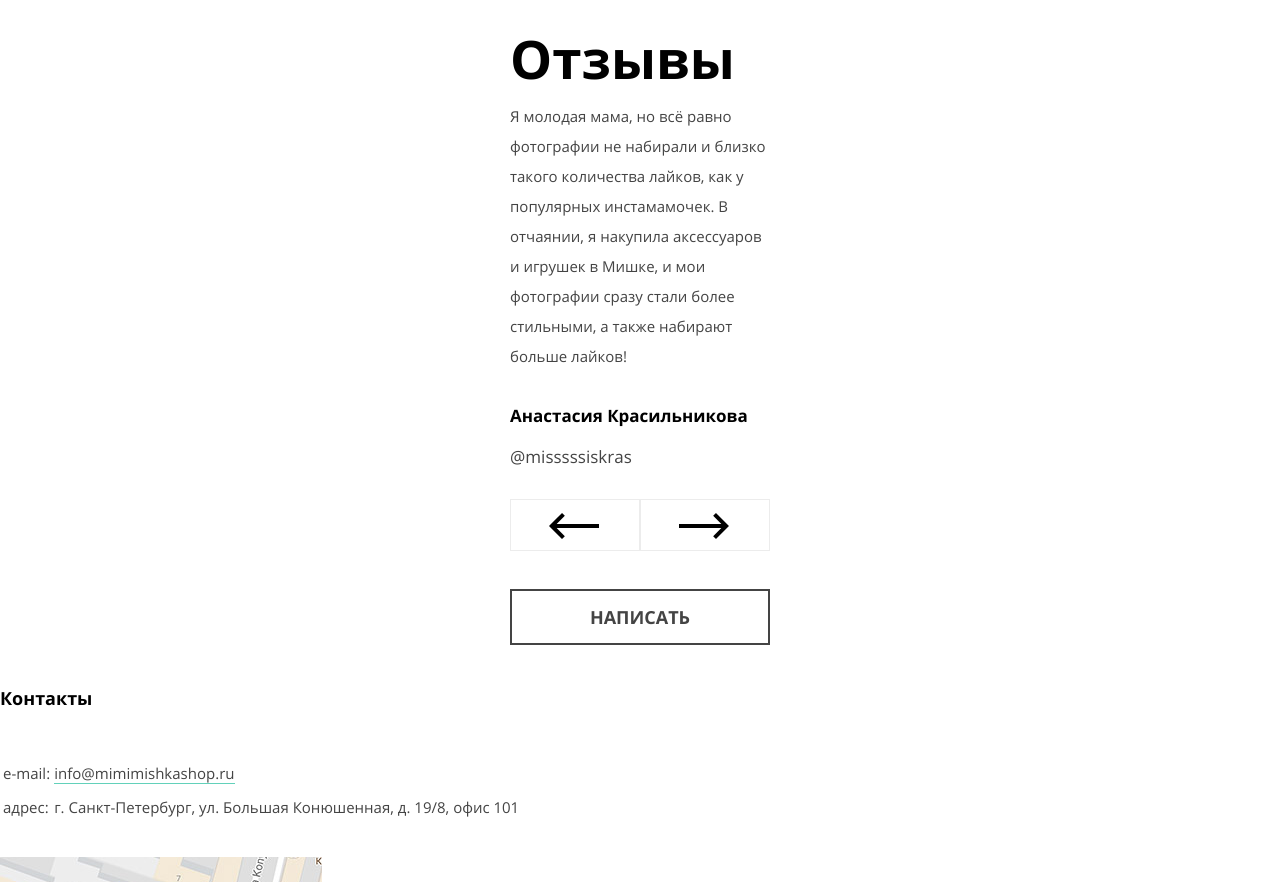
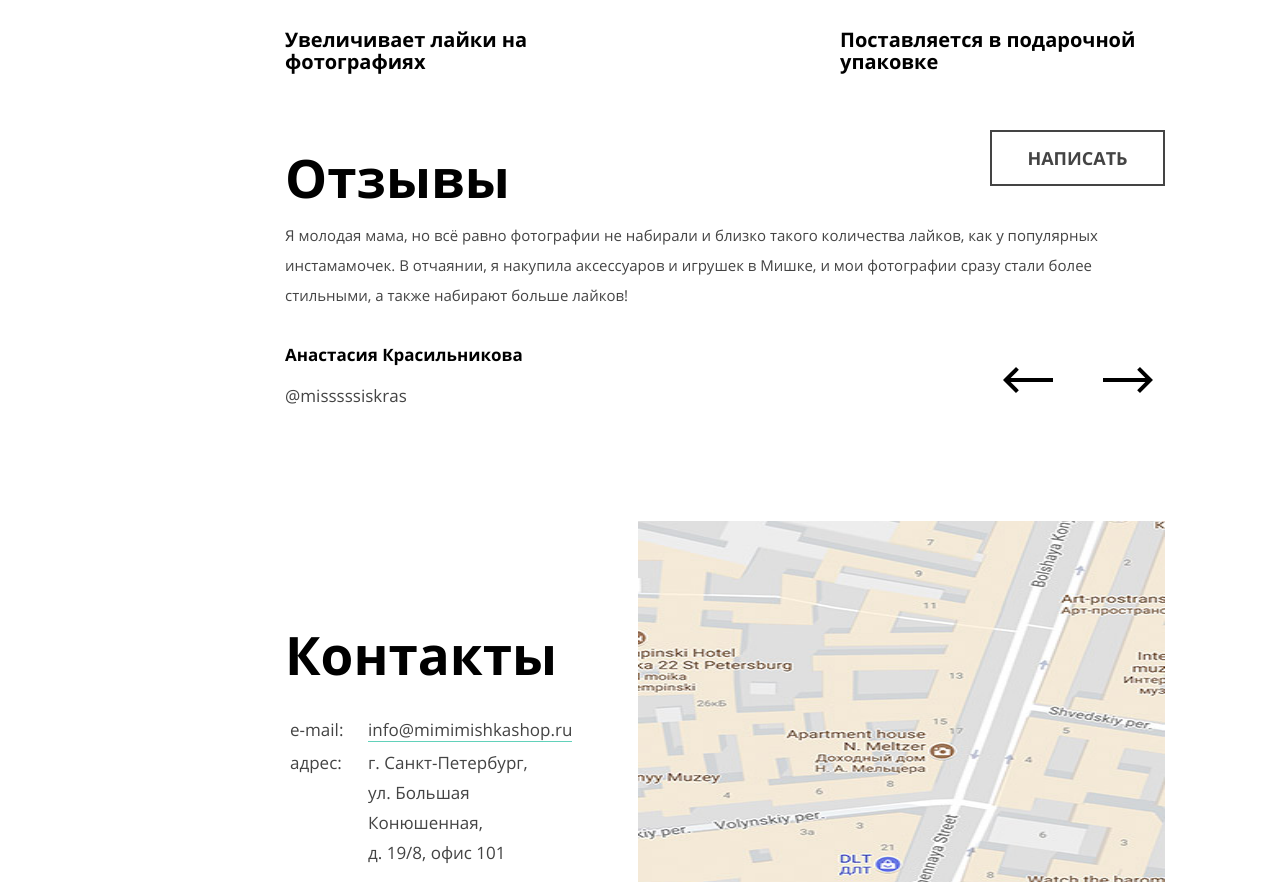
Before and after one commit to aliks-ray/1305465-mishka-20, a plain HTML site: page source/index.html in a window 1280 px wide. Shown: the part 1918-2800 px from the top of the page. Drawn offline with nearby package versions, Linux system fonts and the light colour scheme; files that its build step writes are made by us from their sources; files whose address does not match are found by name.

Commit message:
Закончена верстка адапивных сеток на главной

```diff
--- a/source/index.html
+++ b/source/index.html
@@ -66,7 +66,8 @@
       </section>
 
       <section class="product-of-the-week">
-        <h2 class="product-of-the-week__title heading">Вязанные корзинки</h2>
+        <div class="product-of-the-week__wrapper">
+          <h2 class="product-of-the-week__title heading">Вязаные корзинки</h2>
           <p class="product-of-the-week__subtitle">Товар недели</p>
           <p class="product-of-the-week__description">
             Экологически чистая пряжа, ручная работа. Доступны в шести расцветках, и трех размерах.
@@ -88,6 +89,7 @@
           <img class="product-of-the-week__image" src="../img/triple-set-mobile@1x.jpg" width="260" height="315" alt="Вязаные корзины трех размеров">
           <span class="product-of-the-week__price">Цена: 990 руб.</span>
           <button class="button product-of-the-week__button">Заказать</button>
+        </div>
       </section>
 
       <section class="about-us">
@@ -129,13 +131,15 @@
             <button class="testimonials__button testimonials__button--prev" type="button" aria-label="Предыдущий отзыв"></button>
             <button class="testimonials__button testimonials__button--next" type="button" aria-label="Следующий отзыв"></button>
           </div>
+          <a class="testimonials__write button" href="">Написать</a>
         </div>
-        <a class="testimonials__write button" href="">Написать</a>
       </section>
 
       <section class="contacts">
+        <div class="contacts__wrapper">
           <h2 class="contacts__title">Контакты</h2>
           <table class="contacts-table">
+            <tbody class="contacts-table__wrapper">
               <tr class="contacts__row email">
                 <td class="email__title">e-mail:</td>
                 <td class="email__value">
@@ -144,13 +148,19 @@
               </tr>
               <tr class="contacts__row adress">
                 <td class="adress__title">адрес:</td>
-            <td class="adress__value">г. Санкт-Петербург, ул. Большая Конюшенная, д. 19/8, офис 101</td>
+                <td class="adress__value">
+                  г. Санкт-Петербург,<br>
+                  ул. Большая<br>
+                  Конюшенная,<br>
+                  д. 19/8, офис 101</td>
               </tr>
+            </tbody>
           </table>
           <div class="contacts__map">
             <img class="map" src="../img/map-mobile@1x.jpg" width="322" height="457" alt="Магазин Мишка на карте">
           </div>
           <a class="contacts__write-us button" href="">Напишите нам</a>
+        </div>
       </section>
 
     </main>
--- a/source/less/blocks/about-us.less
+++ b/source/less/blocks/about-us.less
@@ -4,13 +4,16 @@
   margin-bottom: 58px;
 
   @media (min-width: @tablet-width) {
-    margin-left: 50px;
-    margin-right: 50px;
-    min-width: 718px;
+    margin: auto;
+    min-width: 768px;
+    padding-left: 50px;
+    padding-right: 50px;
   }
 
   @media (min-width: @desktop-width) {
-    margin-left: 225px;
+    padding-left: 170px;
+    padding-right: 0;
+    min-width: 1050px;
   }
 }
 
--- /dev/null
+++ b/source/less/blocks/adress.less
@@ -0,0 +1,17 @@
+.adress__title {
+  vertical-align: top;
+  padding-right: 20px;
+  padding-top: 20px;
+
+  @media (min-width: @tablet-width) {
+    padding-top: 0;
+  }
+}
+
+.adress__value {
+  padding-top: 20px;
+
+  @media (min-width: @tablet-width) {
+    padding-top: 0;
+  }
+}
--- a/source/less/blocks/contacts.less
+++ b/source/less/blocks/contacts.less
@@ -1,5 +1,27 @@
 .contacts {
+  @media (min-width: @desktop-width) {
+    position: relative;
+    min-height: 457px;
+  }
+}
+
+.contacts__wrapper {
+  width: 260px;
   margin: auto;
+
+  @media (min-width: @tablet-width) {
+    margin: auto;
+    min-width: 768px;
+    padding-left: 0;
+    padding-right: 0;
+  }
+
+  @media (min-width: @desktop-width) {
+    min-width: 1050px;
+    padding-left: 170px;
+    position: relative;
+    margin-top: 150px;
+  }
 }
 
 .contacts__title {
@@ -7,10 +29,42 @@
   padding-bottom: 27px;
   font-size: 18px;
   line-height: 30px;
+
+  @media (min-width: @tablet-width) {
+    font-size: 43px;
+    line-height: 50px;
+    padding-left: 50px;
+  }
+
+  @media (min-width: @desktop-width) {
+    font-size: 53px;
+    line-height: 57px;
+    margin-bottom: 0;
+    padding-left: 0;
+  }
 }
 
 .contacts-table {
   padding-bottom: 32px;
+
+  @media (min-width: @tablet-width) {
+    padding-bottom: 49px;
+    padding-left: 50px;
+  }
+
+  @media (min-width: @desktop-width) {
+    padding-left: 0;
+  }
+}
+
+.contacts-table__wrapper {
+  @media (min-width: @tablet-width) {
+    display: flex;
+  }
+
+  @media (min-width: @desktop-width) {
+    display: block;
+  }
 }
 
 .contacts__row {
@@ -19,14 +73,42 @@
   font-size: 15px;
   line-height: 30px;
   margin: 0;
+
+  @media (min-width: @tablet-width) {
+    font-size: 17px;
+    margin-right: 50px;
+  }
+
+  @media (min-width: @desktop-width) {
+    margin-right: 0;
+  }
 }
 
 .contacts__map {
   display: block;
-  max-width: 100%;
+  width: 320px;
+  margin: auto;
   margin-bottom: 39px;
+
+  @media (min-width: @tablet-width) {
+    width: 768px;
+  }
+
+  @media (min-width: @desktop-width) {
+    position: absolute;
+    width: 527px;
+    height: 457px;
+    bottom: 0;
+    right: 0;
+    margin-bottom: 0;
+  }
 }
 
 .contacts__write-us {
   margin-bottom: 39px;
+
+  @media (min-width: @desktop-width) {
+    margin: 0;
+    margin-bottom: 39px;
+  }
 }
--- a/source/less/blocks/email.less
+++ b/source/less/blocks/email.less
@@ -3,7 +3,7 @@
   border-bottom: 1px solid @special-green;
 }
 
-.email-title {
-  width: 33%;
-  padding-right: 30px;
+.email__title {
+  width: 76px;
+  padding-right: 20px;
 }
--- /dev/null
+++ b/source/less/blocks/map.less
@@ -0,0 +1,14 @@
+.map {
+  width: 320px;
+  margin-left: auto;
+  margin-right: auto;
+
+  @media (min-width: @tablet-width) {
+    width: 768px;
+    height: 457px;
+  }
+
+  @media (min-width: @desktop-width) {
+    width: 527px;
+  }
+}
--- a/source/less/blocks/product-categories.less
+++ b/source/less/blocks/product-categories.less
@@ -13,6 +13,12 @@
 
   @media (min-width: @tablet-width) {
     display: flex;
+    width: 668px;
+    margin: auto;
+  }
+
+  @media (min-width: @desktop-width) {
+    width: 1050px;
   }
 }
 
--- a/source/less/blocks/product-of-the-week.less
+++ b/source/less/blocks/product-of-the-week.less
@@ -2,7 +2,14 @@
   padding-bottom: 42px;
   margin-bottom: 31px;
 
+}
+
+.product-of-the-week__wrapper {
+  width: 260px;
+  margin: auto;
+
   @media (min-width: @tablet-width) {
+    width: 668px;
     display: grid;
     grid-template-areas:
       "title title title subtitle"
@@ -10,10 +17,12 @@
       "properties properties image image"
       "price price image image"
       "button button image image";
-    margin: 50px;
   }
 
   @media (min-width: @desktop-width) {
+    width: 1050px;
+    min-height: 636px;
+    position: relative;
     display: grid;
     grid-template-areas:
       "subtitle title title title . ."
@@ -21,12 +30,10 @@
       ". properties properties image image image"
       ". price price image image image"
       ". button button image image image";
-    margin: 50px;
   }
 }
 
 .product-of-the-week__title {
-  margin-left: 0;
   margin-bottom: 3.5px;
   font-weight: bold;
   font-size: 25px;
@@ -39,7 +46,6 @@
 }
 
 .product-of-the-week__subtitle {
-  margin-left: 30px;
   margin-bottom: 17.5px;
   margin-top: 0;
   font-weight: bold;
@@ -64,8 +70,6 @@
 }
 
 .product-of-the-week__description {
-  width: 260px;
-  margin: auto;
   margin-top: 0;
   margin-bottom: 21px;
   line-height: 24px;
@@ -73,13 +77,12 @@
   grid-area: description;
 
   @media (min-width: @tablet-width) {
+    width: 292px;
     margin-left: 0;
   }
 }
 
 .product-of-the-week__properties {
-  width: 260px;
-  margin: auto;
   margin-bottom: 28px;
   color: @basic-grey;
   grid-area: properties;
@@ -95,12 +98,24 @@
   margin: auto;
   margin-bottom: 25px;
   grid-area: image;
+
+  @media (min-width: @tablet-width) {
+    width: 333px;
+    height: 404px;
+  }
+
+  @media (min-width: @desktop-width) {
+    position: absolute;
+    bottom: 0;
+    right: 0;
+    width: 525px;
+    height: 636px;
+    z-index: -1;
+  }
 }
 
 .product-of-the-week__price {
   display: block;
-  width: 260px;
-  margin: auto;
   margin-bottom: 24px;
   color: @basic-grey;
   text-align: center;
@@ -110,6 +125,7 @@
   grid-area: price;
 
   @media (min-width: @tablet-width) {
+    width: 292px;
     margin-left: 0;
   }
 }
@@ -118,6 +134,7 @@
   grid-area: button;
 
   @media (min-width: @tablet-width) {
+    width: 292px;
     margin-left: 0;
   }
 }
--- a/source/less/blocks/testimonials.less
+++ b/source/less/blocks/testimonials.less
@@ -1,6 +1,22 @@
-.testimonials {
+.testimonials__wrapper {
   width: 260px;
   margin: auto;
+
+  @media (min-width: @tablet-width) {
+    position: relative;
+    display: flex;
+    flex-direction: column;
+    margin: auto;
+    min-width: 768px;
+    padding-left: 50px;
+    padding-right: 50px;
+  }
+
+  @media (min-width: @desktop-width) {
+    padding-left: 170px;
+    padding-right: 0;
+    min-width: 1050px;
+  }
 }
 
 .testimonials__list {
@@ -56,4 +72,49 @@
   &--next {
     background-image: url("../img/icon-right-arrow.svg");
   }
+
+  @media (min-width: @tablet-width) {
+    &--prev {
+      position: absolute;
+      border: none;
+      bottom: 70px;
+      right: 120px;
+    }
+
+    &--next {
+      position: absolute;
+      border: none;
+      bottom: 70px;
+      right: 20px;
+    }
+  }
+
+  @media (min-width: @desktop-width) {
+    &--prev {
+      position: absolute;
+      border: none;
+      bottom: 70px;
+      right: 70px;
+    }
+
+    &--next {
+      position: absolute;
+      border: none;
+      bottom: 70px;
+      right: -30px;
+    }
+  }
 }
+
+.testimonials__write {
+  @media (min-width: @tablet-width) {
+    position: absolute;
+    top: 25px;
+    right: 50px;
+    width: 175px;
+  }
+
+  @media (min-width: @desktop-width) {
+    right: 0;
+  }
+}
--- a/source/less/style.less
+++ b/source/less/style.less
@@ -25,3 +25,5 @@
 @import "blocks/video-player.less";
 @import "blocks/form.less";
 @import "blocks/header-logo.less";
+@import "blocks/adress.less";
+@import "blocks/map.less";
```
Lines whose indentation alone changed are shown as unchanged.
